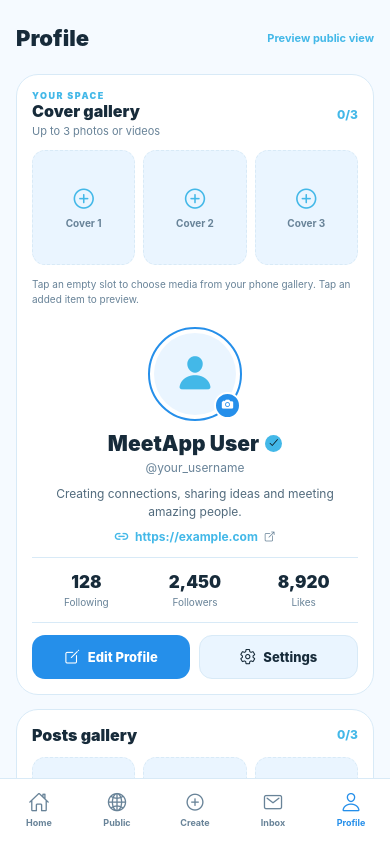
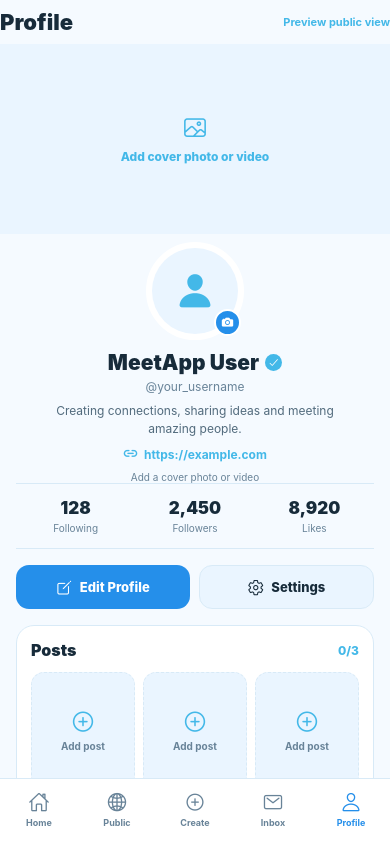
Before and after one commit to merlinbigolive/MeetApp, a React Native app: screen / in a window 390 px wide. Built offline with nearby package versions, Linux system fonts and the light colour scheme.

Commit message:
Redesign profile with clean cover and pull-down interaction

```diff
--- a/App.tsx
+++ b/App.tsx
@@ -1,7 +1,7 @@
-import React, { useState } from 'react';
+import React, { useMemo, useRef, useState } from 'react';
 import {
   Alert, Image, Modal, Pressable, ScrollView, StatusBar, StyleSheet,
-  Text, TextInput, View, useWindowDimensions
+  Text, TextInput, View, useWindowDimensions, Animated, PanResponder
 } from 'react-native';
 import { Ionicons } from '@expo/vector-icons';
 import * as ImagePicker from 'expo-image-picker';
@@ -27,6 +27,16 @@ export default function App() {
   const [posts, setPosts] = useState<Media[]>([]);
   const [editing, setEditing] = useState(false);
   const [viewer, setViewer] = useState<Media | null>(null);
+  const [coverExpanded, setCoverExpanded] = useState(false);
+  const avatarDrag = useRef(new Animated.Value(0)).current;
+  const avatarPan = useMemo(() => PanResponder.create({
+    onMoveShouldSetPanResponder: (_: any, g: any) => g.dy > 8,
+    onPanResponderMove: (_: any, g: any) => avatarDrag.setValue(Math.max(0, Math.min(g.dy, 120))),
+    onPanResponderRelease: (_: any, g: any) => {
+      Animated.spring(avatarDrag, { toValue: 0, useNativeDriver: true }).start();
+      if (g.dy > 55 && covers.length) setCoverExpanded(true);
+    },
+  }), [avatarDrag, covers.length]);
   const [isOwnProfile, setIsOwnProfile] = useState(true);
   const { width } = useWindowDimensions();
 
@@ -92,27 +102,37 @@ export default function App() {
   );
 
   const Profile = () => (
-    <ScrollView contentContainerStyle={s.scroll} showsVerticalScrollIndicator={false}>
+    <ScrollView contentContainerStyle={s.profileScroll} showsVerticalScrollIndicator={false}>
       <View style={s.top}><Text style={s.pageTitle}>Profile</Text><Pressable onPress={() => setIsOwnProfile(v => !v)}><Text style={s.switchText}>{isOwnProfile ? 'Preview public view' : 'My profile'}</Text></Pressable></View>
-      <View style={s.card}>
-        <View style={s.coverHeader}>
-          <View><Text style={s.eyebrow}>YOUR SPACE</Text><Text style={s.sectionTitle}>Cover gallery</Text><Text style={s.mutedSmall}>Up to 3 photos or videos</Text></View>
-          <Text style={s.coverCount}>{covers.length}/3</Text>
+      <View style={s.coverCarousel}>
+        <ScrollView horizontal pagingEnabled showsHorizontalScrollIndicator={false}>
+          {covers.map((media, i) => (
+            <Pressable key={i} onPress={() => setCoverExpanded(true)} style={[s.coverSlide, { width }]}>
+              {media.type === 'image' ? <Image source={{ uri: media.uri }} style={s.coverImage} /> :
+                <View style={s.coverVideo}><Ionicons name="play-circle" size={38} color="#FFFFFF" /><Text style={s.coverVideoText}>VIDEO COVER</Text></View>}
+              {isOwnProfile && <Pressable onPress={() => removeMedia('cover', i)} style={s.coverRemove}><Ionicons name="close" size={16} color="#FFFFFF" /></Pressable>}
+            </Pressable>
+          ))}
+          {isOwnProfile && covers.length < 3 && (
+            <Pressable onPress={() => chooseMedia('cover')} style={[s.coverSlide, s.coverEmpty, { width }]}>
+              <Ionicons name="image-outline" size={25} color={C.cyan} />
+              <Text style={s.coverEmptyText}>{covers.length ? 'Add another cover' : 'Add cover photo or video'}</Text>
+            </Pressable>
+          )}
+        </ScrollView>
       </View>
-        <View style={s.mediaRow}>
-          {[0,1,2].map(i => <MediaTile key={i} label={`Cover ${i+1}`} media={covers[i]} onPress={() => chooseMedia('cover', i)} onRemove={covers[i] ? () => removeMedia('cover', i) : undefined} />)}
-        </View>
-        <Text style={s.hint}>Tap an empty slot to choose media from your phone gallery. Tap an added item to preview.</Text>
-        <View style={s.identity}>
-          <Pressable onPress={() => chooseMedia('avatar')} style={s.avatarWrap}>
+      <Animated.View {...avatarPan.panHandlers} style={[s.identity, { transform: [{ translateY: avatarDrag }] }]}>
+        <Pressable onPress={() => isOwnProfile ? chooseMedia('avatar') : undefined} style={s.avatarWrap}>
           {avatar ? <Image source={{uri:avatar.uri}} style={s.avatar} /> : <View style={s.avatarFallback}><Ionicons name="person" size={38} color={C.cyan}/></View>}
-            <View style={s.camera}><Ionicons name="camera" size={13} color="#fff"/></View>
+          {isOwnProfile && <View style={s.camera}><Ionicons name="camera" size={13} color="#fff"/></View>}
         </Pressable>
-          <View style={s.nameLine}><Text style={s.name}>{name}</Text><View style={s.verified}><Ionicons name="checkmark" size={12} color="#081015"/></View></View>
+        <View style={s.nameLine}><Text style={s.name}>{name}</Text><View style={s.verified}><Ionicons name="checkmark" size={12} color="#FFFFFF"/></View></View>
         <Text style={s.username}>@{username.replace(/^@/, '')}</Text>
         <Text style={s.bio}>{bio}</Text>
-          {!!website && <Pressable onPress={openWebsite} style={s.websiteLine}><Ionicons name="link" color={C.cyan} size={15}/><Text style={s.website}>{website}</Text><Ionicons name="open-outline" color={C.muted} size={12}/></Pressable>}
-        </View>
+        {!!website && <Pressable onPress={openWebsite} style={s.websiteLine}><Ionicons name="link" color={C.cyan} size={15}/><Text style={s.website}>{website}</Text></Pressable>}
+        <Text style={s.dragHint}>{covers.length ? 'Pull avatar down to view cover' : 'Add a cover photo or video'}</Text>
+      </Animated.View>
+      <View style={s.profileBody}>
         <View style={s.stats}>
           <View style={s.stat}><Text style={s.statNum}>128</Text><Text style={s.statLabel}>Following</Text></View>
           <View style={s.stat}><Text style={s.statNum}>2,450</Text><Text style={s.statLabel}>Followers</Text></View>
@@ -127,18 +147,17 @@ export default function App() {
             <Pressable style={s.secondary} onPress={() => Alert.alert('Message', 'Messaging will work after chat backend connection.')}><Ionicons name="chatbubble-ellipses-outline" color={C.text} size={17}/><Text style={s.secondaryText}>Message</Text></Pressable>
           </>}
         </View>
+        <View style={s.section}>
+          <View style={s.sectionHeading}><Text style={s.sectionTitle}>Posts</Text><Text style={s.coverCount}>{posts.length}/3</Text></View>
+          <View style={s.mediaRow}>{[0,1,2].map(i => <MediaTile key={i} label="Add post" media={posts[i]} onPress={() => chooseMedia('post', i)} onRemove={posts[i] ? () => removeMedia('post', i) : undefined}/>)}</View>
         </View>
-      <View style={s.card}>
-        <View style={s.coverHeader}><Text style={s.sectionTitle}>Posts gallery</Text><Text style={s.coverCount}>{posts.length}/3</Text></View>
-        <View style={s.mediaRow}>{[0,1,2].map(i => <MediaTile key={i} label={`Post ${i+1}`} media={posts[i]} onPress={() => chooseMedia('post', i)} onRemove={posts[i] ? () => removeMedia('post', i) : undefined}/>)}</View>
-        <Text style={s.hint}>Photos and videos are selected from your phone. Videos are limited to 1 MB.</Text>
+        <View style={s.section}>
+          <Text style={s.sectionTitle}>About</Text>
+          {!!occupation && <View style={s.infoLine}><Ionicons name="briefcase-outline" color={C.cyan} size={18}/><Text style={s.infoText}>{occupation}</Text></View>}
+          <View style={s.infoLine}><Ionicons name="time-outline" color={C.cyan} size={18}/><Text style={s.infoText}>{activity}</Text></View>
         </View>
-      <View style={s.card}>
-        <Text style={s.sectionTitle}>About</Text>
-        <View style={s.infoLine}><Ionicons name="briefcase-outline" color={C.cyan} size={18}/><Text style={s.infoText}>{occupation || 'Occupation not added'}</Text></View>
-        <View style={s.infoLine}><Ionicons name="time-outline" color={C.cyan} size={18}/><Text style={s.infoText}>Activity: {activity}</Text></View>
+        <Text style={s.footerNote}>Profile edits and media are currently stored on this device only. Cloud sync will be connected in the backend step.</Text>
       </View>
-      <Text style={s.footerNote}>Media and profile edits are currently stored on this device screen only. Account sync and permanent cloud uploads require the backend connection.</Text>
     </ScrollView>
   );
 
@@ -148,7 +167,7 @@ export default function App() {
 
   return (
     <View style={s.root}>
-      <StatusBar barStyle="light-content" backgroundColor={C.bg}/>
+      <StatusBar barStyle="dark-content" backgroundColor={C.bg}/>
       <View style={{flex:1}}>
         {tab === 'Profile' ? <Profile/> :
           tab === 'Home' ? <SimpleScreen title="MeetApp" subtitle="Your people, one place."/> :
@@ -176,6 +195,17 @@ export default function App() {
           <Pressable style={s.primary} onPress={()=>setEditing(false)}><Text style={s.primaryText}>Save on this device</Text></Pressable>
         </ScrollView></View>
       </Modal>
+      <Modal visible={coverExpanded} transparent animationType="fade" onRequestClose={()=>setCoverExpanded(false)}>
+        <View style={s.coverViewer}>
+          <Pressable style={s.coverViewerClose} onPress={() => setCoverExpanded(false)}><Ionicons name="close" size={26} color="#FFFFFF"/></Pressable>
+          <ScrollView horizontal pagingEnabled showsHorizontalScrollIndicator={false}>
+            {covers.map((m, i) => <View key={i} style={{width, height:'100%', alignItems:'center', justifyContent:'center'}}>
+              {m.type === 'image' ? <Image source={{uri:m.uri}} resizeMode="contain" style={{width:'100%',height:'85%'}}/> :
+                <View style={s.videoPreview}><Ionicons name="play-circle" size={60} color={C.cyan}/><Text style={s.sectionTitle}>Video cover</Text></View>}
+            </View>)}
+          </ScrollView>
+        </View>
+      </Modal>
       <Modal visible={!!viewer} transparent animationType="fade" onRequestClose={()=>setViewer(null)}>
         <View style={s.viewer}><Pressable style={s.viewerClose} onPress={()=>setViewer(null)}><Ionicons name="close" size={26} color="#fff"/></Pressable>
           {viewer?.type === 'image' ? <Image source={{uri:viewer.uri}} resizeMode="contain" style={{width:'100%',height:'82%'}}/> :
@@ -188,6 +218,18 @@ export default function App() {
 
 const s = StyleSheet.create({
   root:{flex:1,backgroundColor:C.bg}, scroll:{padding:16,paddingBottom:22,gap:14},
+  profileScroll:{paddingBottom:24,gap:0}, profileBody:{paddingHorizontal:16,gap:16},
+  coverCarousel:{height:190,width:'100%',backgroundColor:C.panel2},
+  coverSlide:{height:190,alignItems:'center',justifyContent:'center',backgroundColor:C.panel2,overflow:'hidden'},
+  coverImage:{width:'100%',height:'100%',resizeMode:'cover'},
+  coverVideo:{width:'100%',height:'100%',alignItems:'center',justifyContent:'center',backgroundColor:'#6FAFD0',gap:6},
+  coverVideoText:{color:'#FFFFFF',fontSize:10,fontWeight:'900',letterSpacing:1},
+  coverEmpty:{backgroundColor:'#EAF5FF',gap:8},coverEmptyText:{color:C.cyan,fontSize:12,fontWeight:'800'},
+  coverRemove:{position:'absolute',top:12,right:14,width:30,height:30,borderRadius:15,backgroundColor:'#0008',alignItems:'center',justifyContent:'center'},
+  dragHint:{color:C.muted,fontSize:10,marginTop:9},section:{backgroundColor:C.panel,borderRadius:18,padding:14,gap:12,borderWidth:1,borderColor:C.border},
+  sectionHeading:{flexDirection:'row',alignItems:'center',justifyContent:'space-between'},
+  coverViewer:{flex:1,backgroundColor:'#03050A',justifyContent:'center'},
+  coverViewerClose:{position:'absolute',top:48,right:18,zIndex:3,width:42,height:42,borderRadius:22,backgroundColor:'#263442',alignItems:'center',justifyContent:'center'},
   top:{height:44,flexDirection:'row',alignItems:'center',justifyContent:'space-between'},
   pageTitle:{color:C.text,fontSize:22,fontWeight:'900'},switchText:{color:C.cyan,fontSize:11,fontWeight:'700'},
   card:{backgroundColor:C.panel,borderRadius:22,borderWidth:1,borderColor:C.border,padding:15,gap:12},
@@ -199,12 +241,12 @@ const s = StyleSheet.create({
   videoTile:{alignItems:'center',justifyContent:'center',gap:4},videoText:{color:C.cyan,fontSize:9,fontWeight:'900'},
   remove:{position:'absolute',top:5,right:5,width:23,height:23,borderRadius:12,backgroundColor:'#0009',alignItems:'center',justifyContent:'center'},
   hint:{color:C.muted,fontSize:10,lineHeight:15},identity:{alignItems:'center',paddingTop:8},
-  avatarWrap:{width:94,height:94,borderRadius:48,borderWidth:2,borderColor:C.pink,padding:4,marginBottom:10},
+  avatarWrap:{width:98,height:98,borderRadius:50,borderWidth:4,borderColor:C.panel,padding:2,marginBottom:10,backgroundColor:C.panel},
   avatar:{width:'100%',height:'100%',borderRadius:44},avatarFallback:{flex:1,borderRadius:44,backgroundColor:C.panel2,alignItems:'center',justifyContent:'center'},
   camera:{position:'absolute',right:-1,bottom:0,width:27,height:27,borderRadius:14,backgroundColor:C.pink,borderWidth:2,borderColor:C.panel,alignItems:'center',justifyContent:'center'},
   nameLine:{flexDirection:'row',alignItems:'center',gap:6},name:{color:C.text,fontSize:21,fontWeight:'900'},
   verified:{width:17,height:17,borderRadius:9,backgroundColor:C.cyan,alignItems:'center',justifyContent:'center'},
-  username:{color:C.muted,fontSize:12,marginTop:4},bio:{color:'#526B7D',fontSize:12,lineHeight:18,textAlign:'center',marginTop:10},
+  username:{color:C.muted,fontSize:12,marginTop:4},bio:{color:'#526B7D',fontSize:12,lineHeight:18,textAlign:'center',marginTop:8,maxWidth:310},
   websiteLine:{flexDirection:'row',alignItems:'center',gap:6,marginTop:8},website:{color:C.cyan,fontSize:12,fontWeight:'700'},
   stats:{flexDirection:'row',borderTopWidth:1,borderBottomWidth:1,borderColor:C.border,paddingVertical:14},
   stat:{flex:1,alignItems:'center'},statNum:{color:C.text,fontSize:17,fontWeight:'900'},statLabel:{color:C.muted,fontSize:10,marginTop:4},
```
Lines whose indentation alone changed are shown as unchanged.
